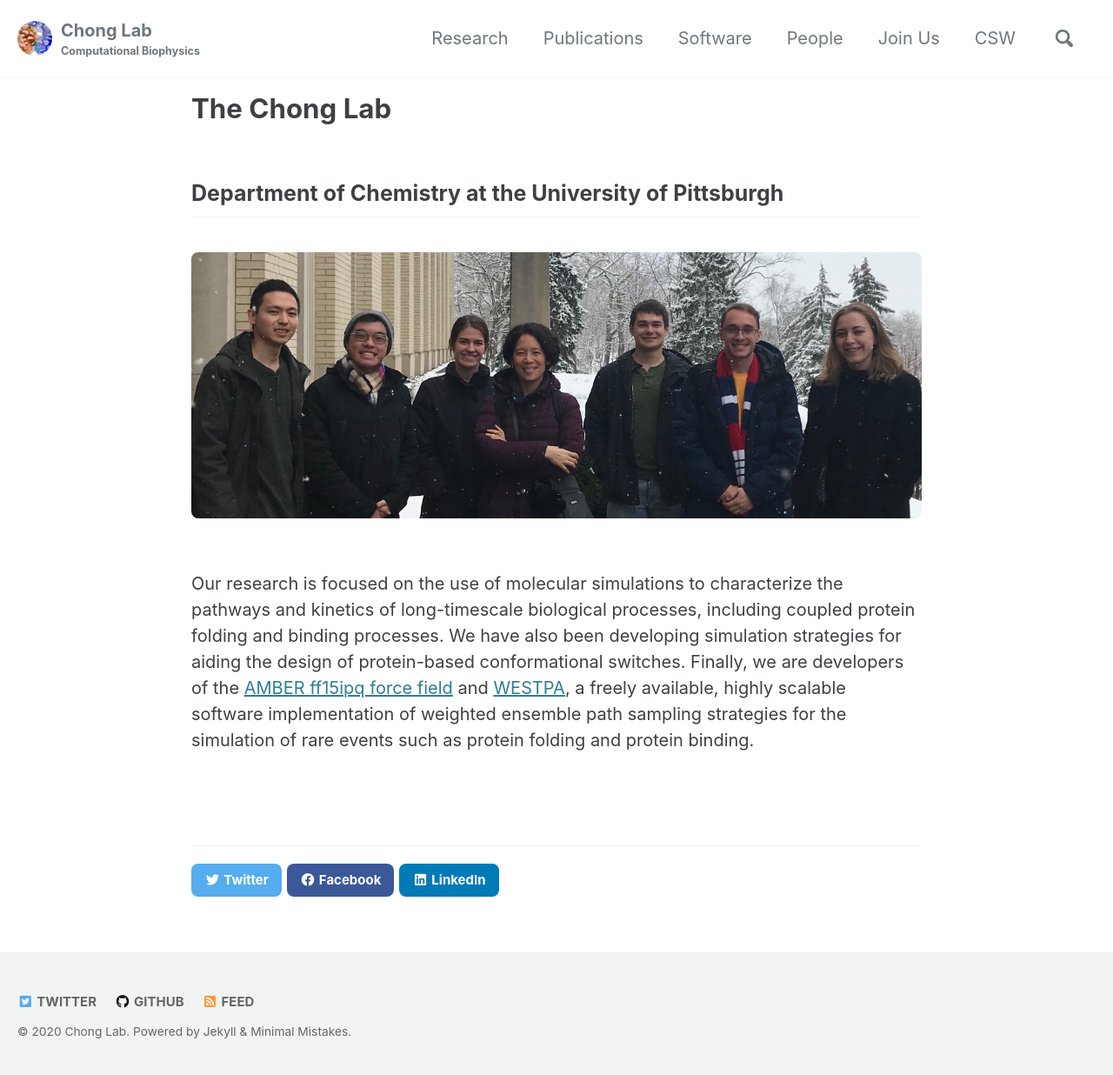
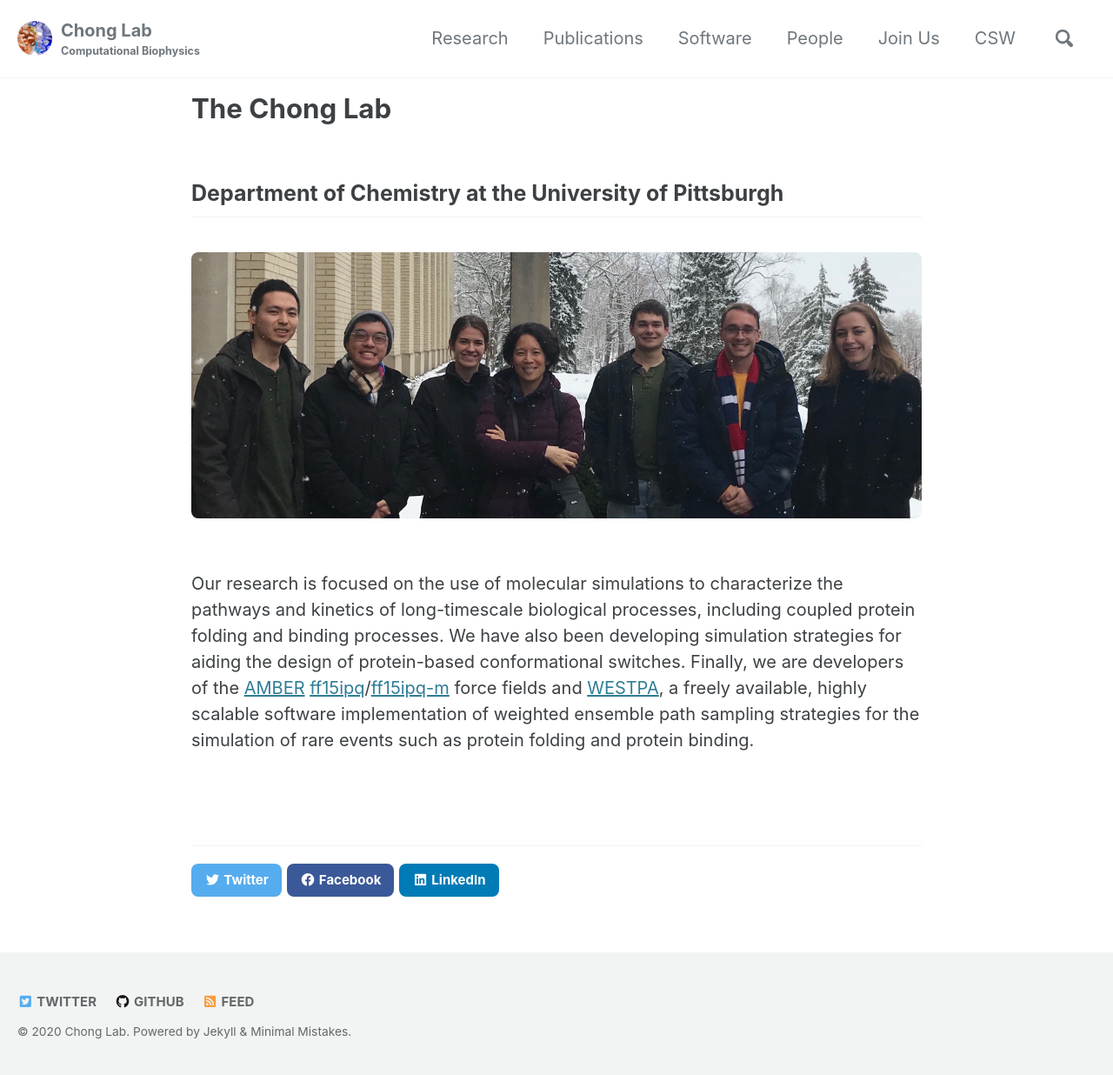
Before and after one commit to darianyang/mm-github-pages-test, a Jekyll site: the page built from index.md, in a window 1280 px wide. Shown: the whole page at 87% size. Built offline with Jekyll 4.4.1, drawn with Linux system fonts in a browser that asks for light colours; cached includes are drawn as plain includes; some of the changed lines change nothing that is shown.

Commit message:
fixed index links and added blurb about the site.

```diff
--- a/_config.yml
+++ b/_config.yml
@@ -18,9 +18,7 @@
 email: ltchong@pitt.edu
 logo: /assets/images/logo.jpg
 description: >- # this means to ignore newlines until "baseurl:"
-  Write an awesome description for your new site here. You can edit this
-  line in _config.yml. It will appear in your document head meta (for
-  Google search results) and in your feed.xml site description.
+  The official website for the Chong Lab in the Department of Chemistry at the University of Pittsburgh.
 twitter_username: ChongLabPitt
 github_username: ltchong
 minimal_mistakes_skin: "default" # "default", air", "aqua", "contrast", "dark", "dirt", "neon", "mint", "plum" "sunrise"
--- a/index.md
+++ b/index.md
@@ -8,4 +8,4 @@
 
 
 {% include figure image_path="/assets/images/people/Group2020.jpg" alt="Chong Research Group" %}
-Our research is focused on the use of molecular simulations to characterize the pathways and kinetics of long-timescale biological processes, including coupled protein folding and binding processes. We have also been developing simulation strategies for aiding the design of protein-based conformational switches. Finally, we are developers of the [AMBER ff15ipq force field](https://aip.scitation.org/doi/full/10.1063/5.0019054) and [WESTPA](https://westpa.github.io/westpa/ "WESTPA"), a freely available, highly scalable software implementation of weighted ensemble path sampling strategies for the simulation of rare events such as protein folding and protein binding.
+Our research is focused on the use of molecular simulations to characterize the pathways and kinetics of long-timescale biological processes, including coupled protein folding and binding processes. We have also been developing simulation strategies for aiding the design of protein-based conformational switches. Finally, we are developers of the [AMBER](httsp://ambermd.org) [ff15ipq](https://pubs-acs-org.pitt.idm.oclc.org/doi/abs/10.1021/acs.jctc.6b00567)/[ff15ipq-m](https://aip.scitation.org/doi/full/10.1063/5.0019054) force fields and [WESTPA](https://westpa.github.io/westpa/ "WESTPA"), a freely available, highly scalable software implementation of weighted ensemble path sampling strategies for the simulation of rare events such as protein folding and protein binding.
```
